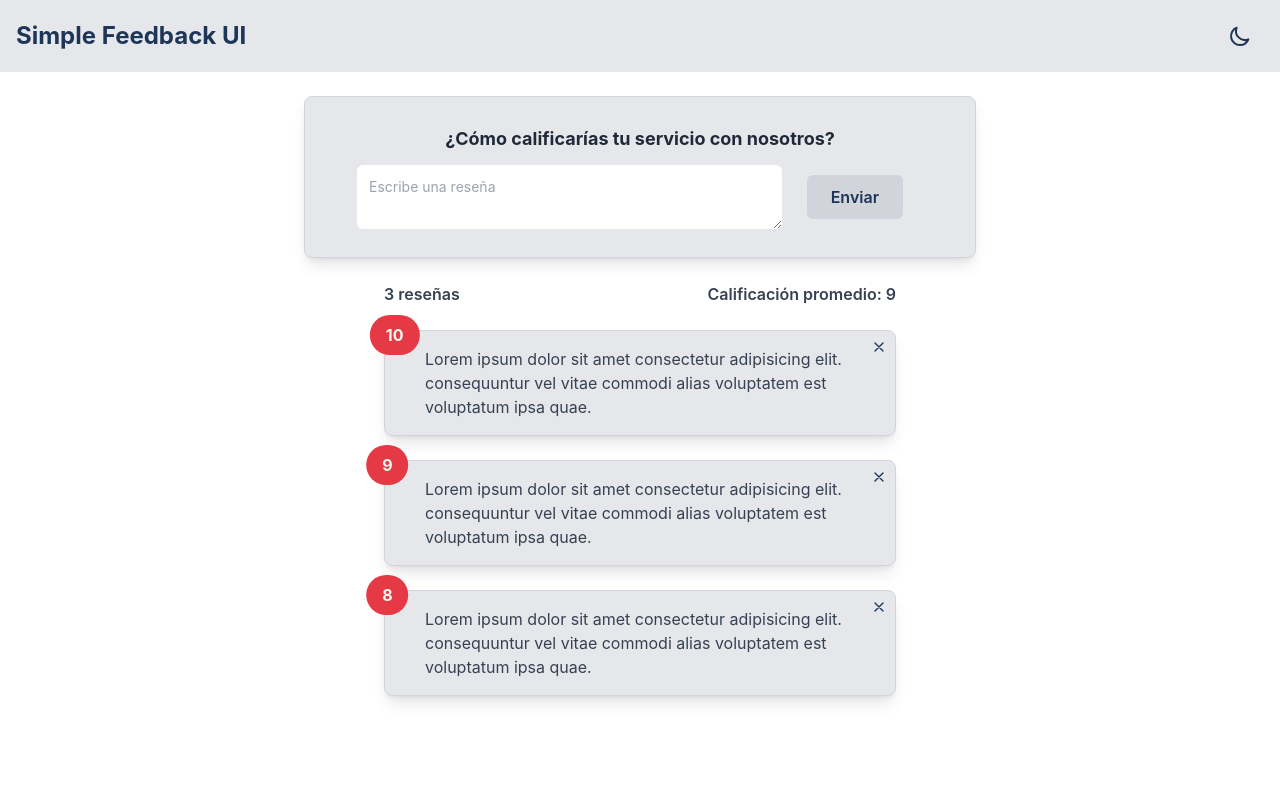
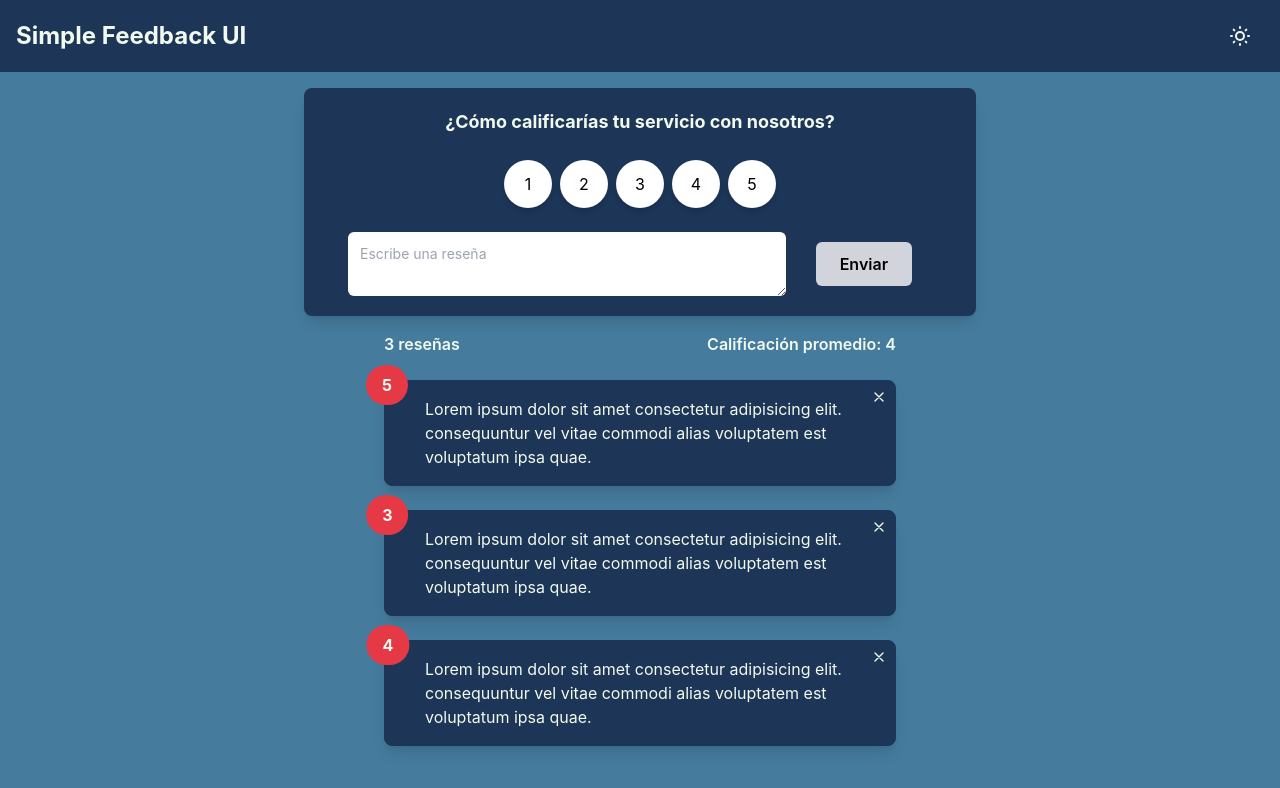
Before and after one commit to jisazamp/simple-feedback-app, a React (Create React App) app: page / in a window 1280 px wide. Shown: the top 788 px of the page. Built offline with nearby package versions, Linux system fonts and the light colour scheme.

Commit message:
Added the functionality to add feedback to the list

```diff
--- a/src/App.js
+++ b/src/App.js
@@ -9,7 +9,7 @@ import FeedbackForm from './components/feedbackForm';
 
 const App = () => {
   const [feedback, setFeedback] = useState([]);
-  const [dark, setDark] = useState(false);
+  const [dark, setDark] = useState(true);
 
   useEffect(() => {
     setFeedback(FeedbackData);
@@ -22,22 +22,26 @@ const App = () => {
     }
   };
 
+  const handleFeedbackAdd = (el) => {
+    el['id'] = feedback.length + 1;
+    const newFeedback = [el, ...feedback];
+    setFeedback(newFeedback);
+  };
+
   const handleThemeChange = () => {
     setDark(!dark);
   };
 
   return (
     <div className={dark ? 'dark' : ''}>
-      <div
-        className={'bg-white dark:bg-customBlue2 h-screen overflow-y-scroll'}
-      >
+      <div className={'bg-white dark:bg-customBlue2 h-screen overflow-auto'}>
         <NavBar
           title='Simple Feedback UI'
           onThemeChange={handleThemeChange}
           dark={dark}
         />
         <div>
-          <FeedbackForm />
+          <FeedbackForm onFeedbackAdd={handleFeedbackAdd} />
           <FeedbackStats feedback={feedback} />
           <FeedbackItemList
             feedback={feedback}
--- /dev/null
+++ b/src/components/RatingSelect.jsx
@@ -0,0 +1,29 @@
+import PropTypes from 'prop-types';
+
+const RatingSelect = ({ rating, onRating }) => {
+  return (
+    <div className='py-2 flex justify-center mt-4 mb-4'>
+      <ul className='space-x-2 flex'>
+        {[...Array(5)].map((el, index) => (
+          <li
+            key={index}
+            onClick={() => onRating(index + 1)}
+            className={`${
+              rating !== index + 1 ? 'bg-white' : 'bg-color7'
+            } h-12 w-12 flex items-center justify-center text-center rounded-full shadow-md
+            hover:cursor-pointer hover:bg-color4 transition-all duration-200`}
+          >
+            {index + 1}
+          </li>
+        ))}
+      </ul>
+    </div>
+  );
+};
+
+RatingSelect.propTypes = {
+  rating: PropTypes.number.isRequired,
+  onRating: PropTypes.func.isRequired,
+};
+
+export default RatingSelect;
--- a/src/components/common/navBar.jsx
+++ b/src/components/common/navBar.jsx
@@ -2,14 +2,14 @@ import PropTypes from 'prop-types';
 
 const NavBar = ({ title, dark, onThemeChange }) => {
   return (
-    <nav className='py-4 px-4 flex items-center justify-between bg-gray-200 dark:bg-customBlue3'>
-      <h1 className='font-bold text-2xl text-customBlue3 dark:text-customWhite'>
+    <nav className='py-4 px-4 flex items-center justify-between bg-color1 bg-opacity-50 dark:bg-customBlue3'>
+      <h1 className='font-bold text-2xl text-color9 dark:text-customWhite'>
         {title}
       </h1>
 
       <button
-        className='px-3 rounded py-2 stroke-customBlue3 dark:stroke-customWhite transition ease-in 300 hover:bg-customBlue3
-         hover:stroke-customWhite dark:hover:bg-customWhite dark:hover:stroke-customBlue3'
+        className='px-3 rounded py-2 stroke-color9 dark:stroke-customWhite transition ease-in 500 md:hover:bg-color9
+         md:hover:stroke-color1 md:dark:hover:bg-customWhite md:dark:hover:stroke-customBlue3'
         onClick={onThemeChange}
       >
         {dark ? (
--- a/src/components/feedbackForm.jsx
+++ b/src/components/feedbackForm.jsx
@@ -1,9 +1,13 @@
 import { useState } from 'react';
+import RatingSelect from './RatingSelect';
 
-const FeedbackForm = () => {
+import PropTypes from 'prop-types';
+
+const FeedbackForm = ({ onFeedbackAdd }) => {
   const [text, setText] = useState('');
   const [btnDisabled, setBtnDisabled] = useState(true);
   const [message, setMessage] = useState('');
+  const [rating, setRating] = useState(0);
 
   const handleTextChange = (e) => {
     if (text === '') {
@@ -20,18 +24,37 @@ const FeedbackForm = () => {
     setText(e.target.value);
   };
 
-  const handleTextSubmit = (e) => {
+  const handleSubmit = (e) => {
     e.preventDefault();
-    console.log('Form recibido');
+
+    if (text.trim().length > 10 && rating !== 0) {
+      const newFeedback = {
+        text: text,
+        rating: rating,
+      };
+
+      onFeedbackAdd(newFeedback);
+    }
+  };
+
+  const handleRating = (rating) => {
+    setRating(() => {
+      return rating;
+    });
   };
 
   return (
-    <div className='m-6'>
-      <div className='bg-gray-200 border border-gray-300 max-w-2xl dark:border-none shadow-lg flex justify-center mx-auto rounded-lg py-4 px-10 relative dark:bg-customBlue3'>
-        <form className='p-3 flex-1'>
-          <h2 className='text-gray-800 text-lg font-bold text-center dark:text-customWhite mb-3'>
+    <div className='m-4'>
+      <div
+        className='bg-color3 border border-gray-300 max-w-2xl dark:border-none shadow-lg flex justify-center
+       mx-auto rounded-lg py-2 px-8 relative dark:bg-customBlue3'
+      >
+        <form className='p-3 flex-1' onSubmit={handleSubmit}>
+          <h2 className='text-color9 text-lg font-bold text-center dark:text-customWhite mb-3'>
             ¿Cómo calificarías tu servicio con nosotros?
           </h2>
+
+          <RatingSelect rating={rating} onRating={handleRating} />
 
           <div className='relative rounded-md'>
             <textarea
@@ -45,24 +68,28 @@ const FeedbackForm = () => {
             <div className='relative justify-end md:inset-y-0 md:right-3 flex items-center md:absolute'>
               <button
                 disabled={btnDisabled}
-                onClick={handleTextSubmit}
                 type='submit'
                 className='px-6 py-2.5 w-full rounded-md m-2 bg-white font-semibold text-customBlue3 dark:bg-customBlue1 dark:text-black
-                hover:bg-customBlue3 hover:text-white disabled:cursor-not-allowed disabled:bg-gray-300 dark:disabled:bg-gray-300'
+                md:hover:bg-customBlue1 md:hover:text-white disabled:cursor-not-allowed disabled:bg-gray-300 dark:disabled:bg-gray-300'
               >
                 Enviar
               </button>
             </div>
-            {message && (
-              <div className='mt-1 flex items-center justify-start'>
-                <span className='font-semibold text-customRed'>{message}</span>
-              </div>
-            )}
           </div>
+
+          {message && (
+            <div className='mt-1 flex items-center justify-start'>
+              <span className='font-semibold text-customRed'>{message}</span>
+            </div>
+          )}
         </form>
       </div>
     </div>
   );
 };
 
+FeedbackForm.propTypes = {
+  onFeedbackAdd: PropTypes.func.isRequired,
+};
+
 export default FeedbackForm;
--- a/src/components/feedbackItem.jsx
+++ b/src/components/feedbackItem.jsx
@@ -5,15 +5,15 @@ const FeedbackItem = ({ item, onDelete }) => {
 
   return (
     <div className='m-6'>
-      <div className='bg-gray-200 border border-gray-300 dark:border-none shadow-lg max-w-lg flex justify-items-start mx-auto rounded-lg py-4 px-10 relative dark:bg-customBlue3'>
+      <div className='bg-color3 border border-color4 dark:border dark:border-customBlue3 shadow-lg max-w-lg flex justify-items-start mx-auto rounded-lg py-4 px-10 relative dark:bg-customBlue3'>
         <span
           className='absolute top-1 -left-10 inline-flex items-center justify-center py-3 px-4 text-md font-bold leading-none
-         text-customWhite transform translate-x-1/2 -translate-y-1/2 bg-customRed rounded-full'
+         text-customWhite transform translate-x-1/2 -translate-y-1/2 bg-color9 dark:bg-customRed rounded-full'
         >
           {rating}
         </span>
 
-        <p className='text-gray-700 dark:text-customWhite'>{text}</p>
+        <p className='text-gray-900 dark:text-customWhite'>{text}</p>
 
         <button
           className='top-0 right-0 absolute m-2'
@@ -21,7 +21,7 @@ const FeedbackItem = ({ item, onDelete }) => {
         >
           <svg
             xmlns='http://www.w3.org/2000/svg'
-            className='h-5 w-5 md:h-4 md:w-4 stroke-customBlue3 dark:stroke-customWhite'
+            className='h-5 w-5 md:h-4 md:w-4 stroke-color9 dark:stroke-customWhite'
             fill='none'
             viewBox='0 0 24 24'
           >
--- a/src/components/feedbackStats.jsx
+++ b/src/components/feedbackStats.jsx
@@ -12,10 +12,10 @@ const FeedbackStats = ({ feedback }) => {
   return (
     <div className='m-3'>
       <div className='flex items-center justify-between max-w-lg mx-auto'>
-        <h4 className='text-gray-700 dark:text-customWhite font-semibold'>
+        <h4 className='text-color9 dark:text-customWhite font-semibold'>
           {feedback.length} reseñas
         </h4>
-        <h4 className='text-gray-700 dark:text-customWhite font-semibold'>
+        <h4 className='text-color9 dark:text-customWhite font-semibold'>
           Calificación promedio: {isNaN(average) ? 0 : average}
         </h4>
       </div>
--- a/src/data/FeedbackData.js
+++ b/src/data/FeedbackData.js
@@ -1,17 +1,17 @@
 const FeedbackData = [
   {
     id: 1,
-    rating: 10,
+    rating: 5,
     text: 'Lorem ipsum dolor sit amet consectetur adipisicing elit. consequuntur vel vitae commodi alias voluptatem est voluptatum ipsa quae.',
   },
   {
     id: 2,
-    rating: 9,
+    rating: 3,
     text: 'Lorem ipsum dolor sit amet consectetur adipisicing elit. consequuntur vel vitae commodi alias voluptatem est voluptatum ipsa quae.',
   },
   {
     id: 3,
-    rating: 8,
+    rating: 4,
     text: 'Lorem ipsum dolor sit amet consectetur adipisicing elit. consequuntur vel vitae commodi alias voluptatem est voluptatum ipsa quae.',
   },
 ];
--- a/src/index.css
+++ b/src/index.css
@@ -15,3 +15,7 @@ code {
   font-family: source-code-pro, Menlo, Monaco, Consolas, 'Courier New',
     monospace;
 }
+
+.scroll-touch {
+  -webkit-overflow-scrolling: touch; /* Lets it scroll lazy */
+}
--- a/tailwind.config.js
+++ b/tailwind.config.js
@@ -9,6 +9,15 @@ module.exports = {
         customBlue1: '#a8dadc',
         customBlue2: '#457b9d',
         customBlue3: '#1d3557',
+        color1: '#caf0f8',
+        color2: '#ade8f4',
+        color3: '#90e0ef',
+        color4: '#48cae4',
+        color5: '#00b4d8',
+        color6: '#0096c7',
+        color7: '#0077b6',
+        color8: '#023e8a',
+        color9: '#03045e',
       },
     },
   },
```
